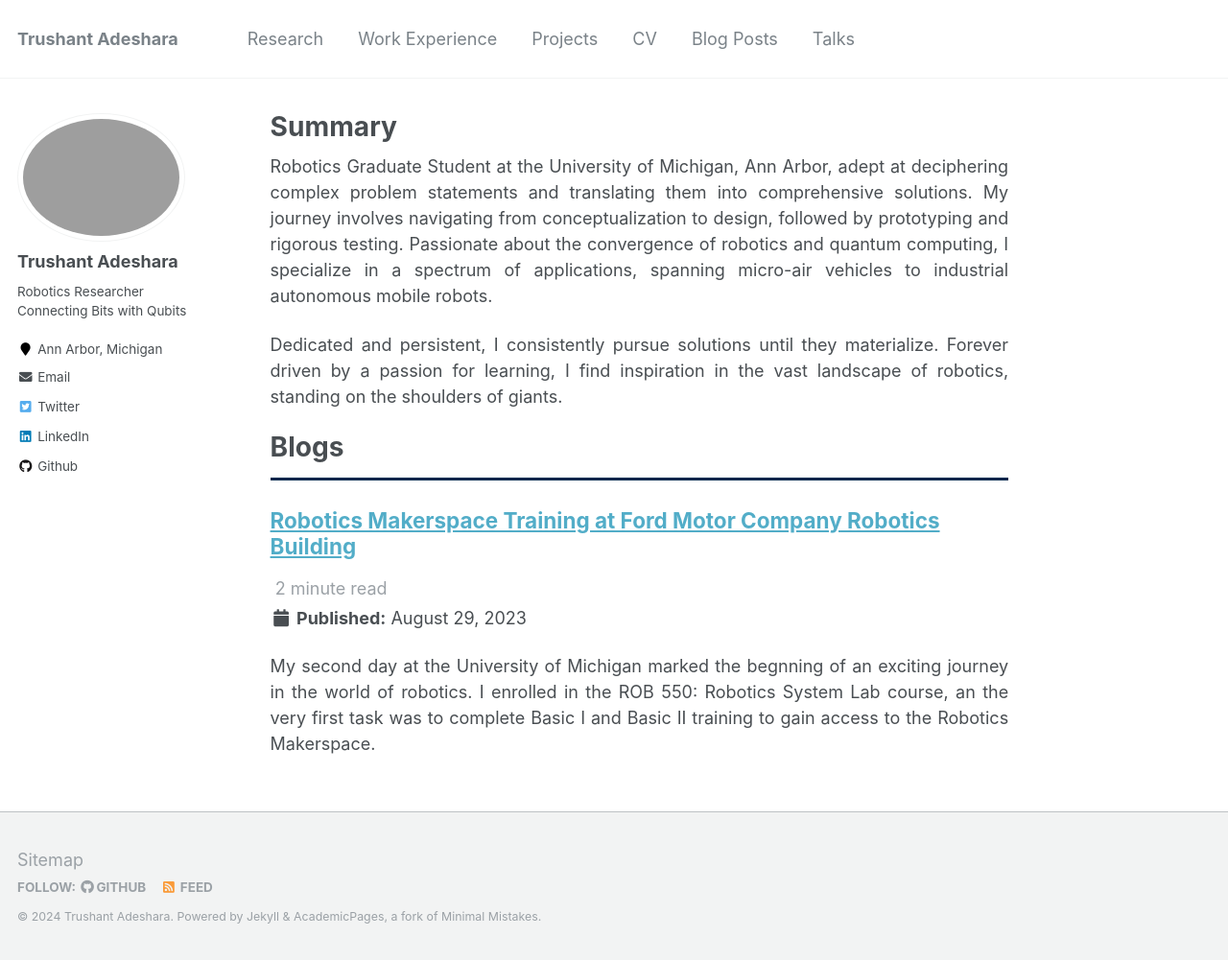
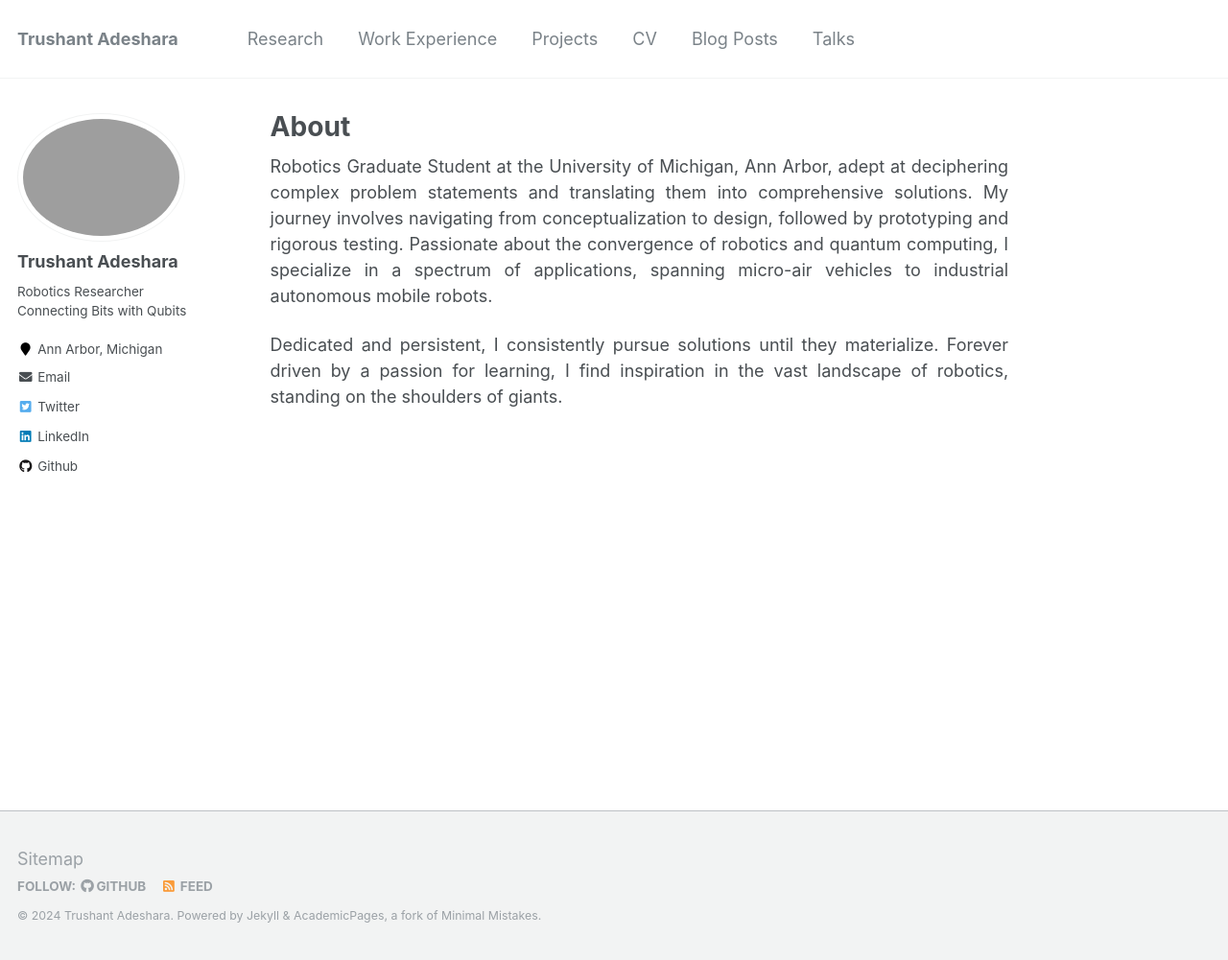
Before and after one commit to trushant05/trushant05.github.io, a Jekyll site: the page built from _pages/about.md, in a window 1280 px wide and 1001 px high. Shown: the whole window at 96% size. Built offline with Jekyll 4.4.1, drawn with Linux system fonts in a browser that asks for light colours.

Commit message:
modify introduction

```diff
--- a/_pages/about.md
+++ b/_pages/about.md
@@ -1,6 +1,6 @@
 ---
 permalink: /
-title: "Summary"
+title: "About"
 excerpt: "About me"
 author_profile: true
 redirect_from:
@@ -16,7 +16,7 @@ Dedicated and persistent, I consistently pursue solutions until they materialize
 
 
 
-Blogs
+<!--Blogs
 =====
 <hr>
 
@@ -28,4 +28,4 @@ Blogs
     {% capture written_year %}{{ year }}{% endcapture %}
   {% endif %}
   {% include archive-single.html %}
-{% endfor %}
+{% endfor %}-->
```
